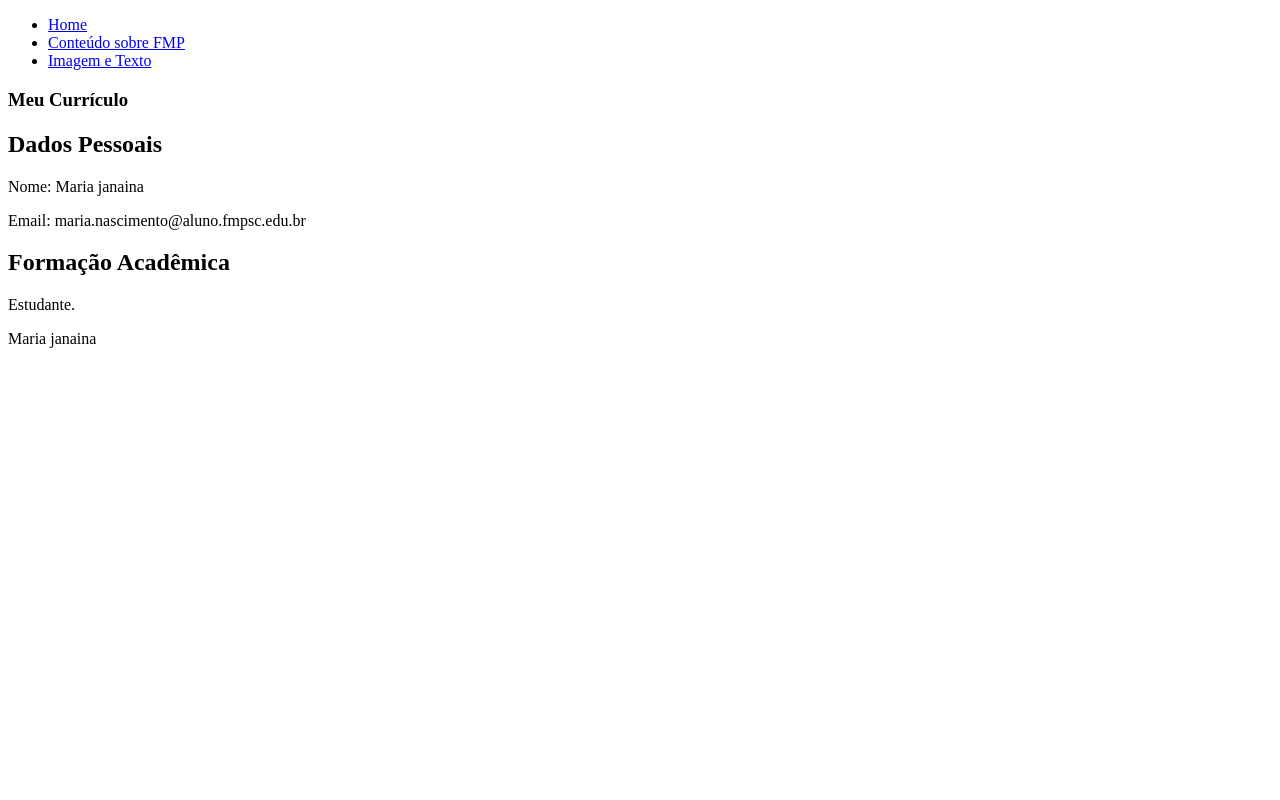
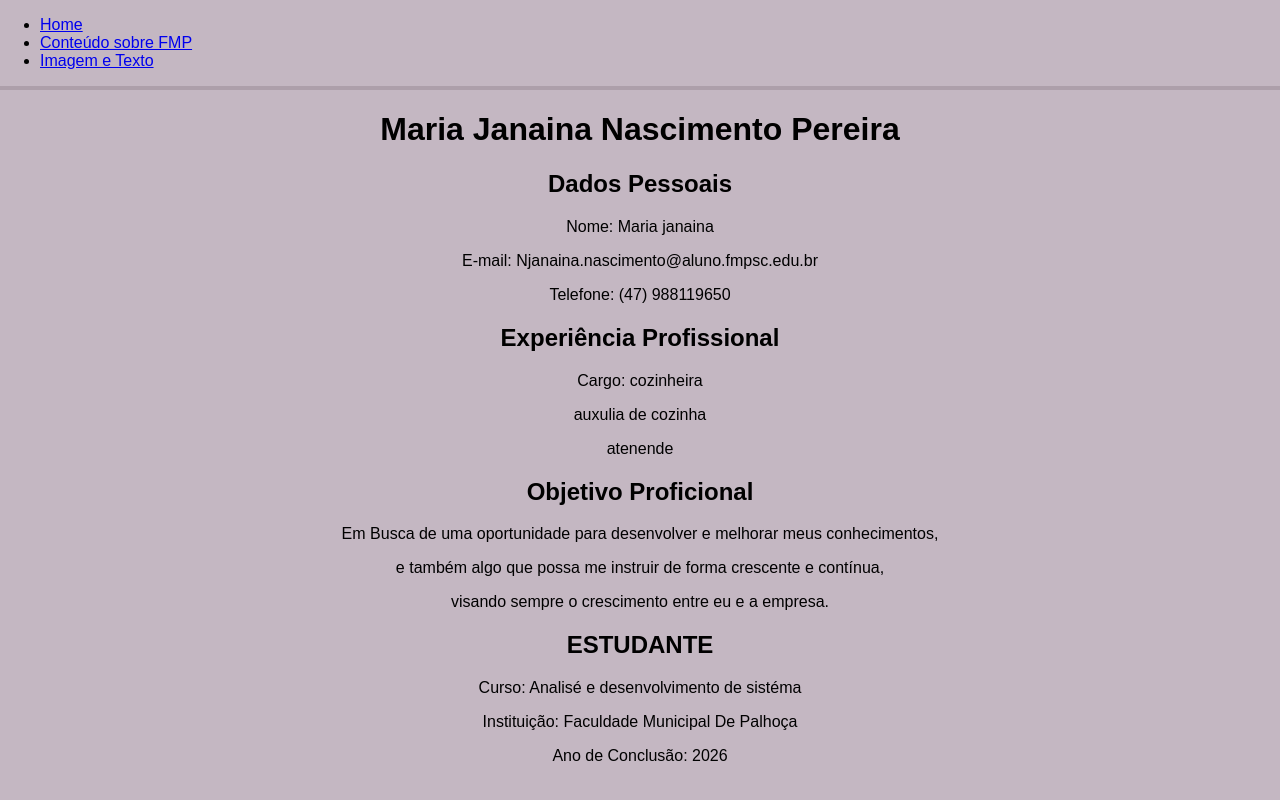
Before and after one commit to mariapereira112/EAD, a plain HTML site: page pagina3.html in a window 1280 px wide. Drawn offline with Linux system fonts and the light colour scheme.

Commit message:
Update pagina3.html

```diff
--- a/pagina3.html
+++ b/pagina3.html
@@ -1,10 +1,35 @@
+
 <!DOCTYPE html>
-<html lang="pt-BR">
+<html>
 <head>
-    <meta charset="UTF-8">
-    <meta name="viewport" content="width=device-width, initial-scale=1.0">
-    <title>Meu Currículo</title>
-    <link rel="stylesheet" href="styles.css">
+ <title>MEU CURRICULO</title>
+ <style>
+ body {
+ font-family: Arial, Helvetica, sans-serif, sans-serif;
+ background-color: #81657e77;
+margin: 0;
+padding: 0;
+}
+#header {
+background-color: #16010b21;
+text-align: center;
+padding: 2px;
+}
+<center>
+#prpfile-image {
+max-width: 200px;
+border-radius: 50%;
+display: block;
+margin: 0 auto;
+
+
+}
+#main-content {
+padding: 20p
+
+}
+</style>
+<body>
 </head>
 <body>
     <header>
@@ -15,19 +40,40 @@
                 <li><a href="pagina4.html">Imagem e Texto</a></li>
             </ul>
             <nav>
-        <h1>Meu Currículo</h1>
+
     </header>
-    <main>
-        <section>
-            <h2>Dados Pessoais</h2>
-            <p>Nome: Maria janaina</p>
-            <p>Email: maria.nascimento@aluno.fmpsc.edu.br</p>
-            <h2>Formação Acadêmica</h2>
-            <p>Estudante.</p>
-        </section>
-    </main>
-    <footer>
-        <p>Maria janaina</p>
-    </footer>
+<div id="header">
+
+</div>
+<div center="class">
+<center>
+
+<center>
+
+<h1>Maria Janaina Nascimento Pereira</h1>
+
+<h2>Dados Pessoais</h2>
+
+<p>Nome: Maria janaina </p>
+<p>E-mail: Njanaina.nascimento@aluno.fmpsc.edu.br</p>
+<p>Telefone: (47) 988119650</p>
+
+<h2>Experiência Profissional</h2>
+
+<p>Cargo: cozinheira</p>
+auxulia de cozinha</p>atenende</p>
+
+<h2>Objetivo Proficional</h2>
+
+<p>Em Busca de uma oportunidade para desenvolver e melhorar meus conhecimentos,<p>
+<p>e também algo que possa me instruir de forma crescente e contínua,</p>
+<p>visando sempre o crescimento entre eu e a empresa.</p>
+
+<h2>ESTUDANTE</h2>
+
+<p>Curso: Analisé e desenvolvimento de sistéma </p>
+<p>Instituição: Faculdade Municipal De Palhoça </p>
+<p>Ano de Conclusão: 2026</p>
+</div>
 </body>
 </html>
```
